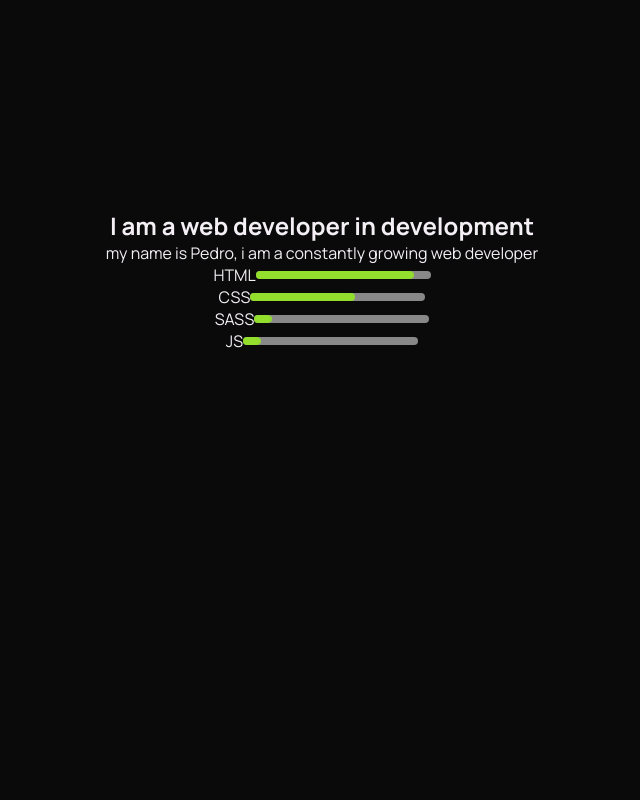
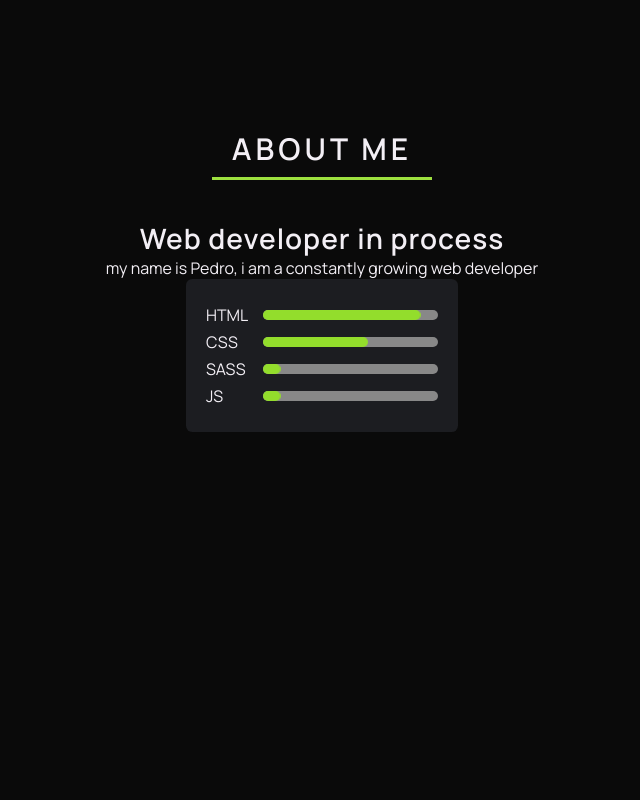
Before and after one commit to PedroGervasoni/Portfolio, a plain HTML site: page index.html in a window 1280 px wide. Shown: the part 940-1740 px from the top of the page, without its empty margins (318-958 px from the left). Drawn offline with nearby package versions, Linux system fonts and the light colour scheme.

Commit message:
card skills

```diff
--- a/index.html
+++ b/index.html
@@ -49,7 +49,7 @@
 
     <header class="header container">
         <nav class="nav">
-            <a href="#"  class="logo nav-link">
+            <a href="#" class="logo nav-link">
                 <img src="./images/logos/Logo-blanco.svg" width="40px" alt="">
             </a>
             <button class="nav-toggle" aria-label="Abrir menú">
@@ -93,8 +93,17 @@
 
 
     <section id="sobre-mi" class="secciones container">
-        <h2>I am a web developer in development</h2>
-        <p>my name is Pedro, i am a constantly growing web developer</p>
+        <div class="container_sobre-mi">
+            <div class="linea-sobre-mi">
+            <h2 class="sobre-mi">About Me</h2>
+            </div>
+            <div class="container_title_sobre-mi">
+                <h3 class="title_sobre-mi">Web developer in process</h3>
+            </div>
+            <div class="container_text_sobre-mi">
+                <p class="text_sobre-mi">my name is Pedro, i am a constantly growing web developer</p>
+            </div>
+        </div>
 
         <div class="skills">
             <div class="skills__item">
@@ -228,7 +237,7 @@
                 navMenu.classList.toggle("nav-menu_visible");
                 if (navMenu.classList.contains("nav-menu_visible")) {
                     navToggle.setAttribute("aria-label", "Cerrar menú");
-                    document.body.style.overflowY = "hidden";
+
                 } else {
                     navToggle.setAttribute("aria-label", "Abrir menú");
                     document.body.style.overflowY = "scroll";
--- a/scss/_contacto.scss
+++ b/scss/_contacto.scss
@@ -36,10 +36,7 @@
   justify-content: center;
   padding: 0px;
   margin: 0;
-
   background: #1C1D21;
-  backdrop-filter: blur(20px);
-  -webkit-backdrop-filter: blur(20px);
   border-radius: $border-radius;
 }
 
--- a/scss/_sobre-mi.scss
+++ b/scss/_sobre-mi.scss
@@ -1,19 +1,91 @@
-/* #sobre-mi {
-    background-color: aquamarine;
-  } */
-  /* .skills{
-    display: flex;
-  } */
+
+.container_sobre-mi{
+  display: flex;
+  flex-direction: column;
+    flex-wrap: nowrap;
+    text-align: center;
+}
+
+
+.linea-sobre-mi{
+  display: flex;
+  justify-content: center;
+  position: relative;
+  &::before {
+    z-index: -1;
+    content: "";
+    position: absolute;
+    left: 50%;
+    bottom: -11px;
+    background: $color-lima-claro;
+    width: 220px;
+    height: 3px;
+    transform: translate(-50%);
+  }
+}
+.sobre-mi{
+
+  font-size: 30px;
+    font-weight: 600;
+    text-transform: uppercase;
+    letter-spacing: 4px;
+}
+.title_sobre-mi{
+  margin-top: 50px;
+  font-size: 28px;
+    font-weight: 600;
+    letter-spacing: 1px;
+}
+
+
+
+
+
+
+
+
+
+
+
+
+
+
+
+
+
+
+
+
+
+
+
+
+
+
+
+
+
+
+
+  .skills{
+    background: #1C1D21;
+  border-radius: $border-radius;
+  padding: 20px;
+  }
+.skills__tech{
+  margin-right: 15px;
+}
   .skills__item{
     display: flex;
     align-items: center;
-    justify-content: center;
+    justify-content: space-between;
+    margin: 5px 0;
   }
   .skills__bar,
   .skills__bar::after {
     position: relative;
     width: 175px;
-    height: 8px;
+    height: 10px;
     background-color: #888;
     border-radius: $border-radius;
     overflow: hidden;
```
Also changed, not shown: style.css, 1 other file.
